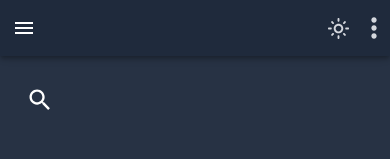
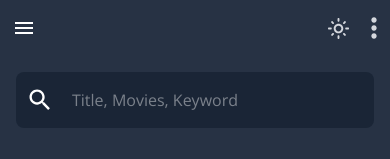
Before and after one commit to navins94/movie-app, a React (Vite) app: page / in a window 390 px wide. Shown: the top 159 px of the page. Built offline with nearby package versions, Linux system fonts and the light colour scheme.

Commit message:
Update search ui

```diff
--- a/src/components/Pages/MainLayout.tsx
+++ b/src/components/Pages/MainLayout.tsx
@@ -13,7 +13,7 @@ const MainLayout = () => {
       <Box
         component="main"
         sx={{
-          marginTop: { xs: "56px", sm: "56px", md: "0px", lg: "0px" },
+          marginTop: { xs: "56px", sm: "64px", md: "64px", lg: "0px" },
           flexGrow: 1,
           pt: 0,
           p: { xs: 2, md: 4, lg: 4 },
--- a/src/components/Pages/MoviesPage.tsx
+++ b/src/components/Pages/MoviesPage.tsx
@@ -23,7 +23,7 @@ const MoviesPage: React.FC = () => {
     <>
       <Box sx={{ py: 0, px: { xs: 0, sm: 1, md: 2 } }}>
         <Grid container spacing={4} alignItems="center">
-          <Grid item xs={12} sm={6} md={6} lg={6}>
+          <Grid item xs={12} sm={12} md={12} lg={6}>
             <SearchBar value={searchName} onChange={setSearchName} />
           </Grid>
           <Grid
@@ -32,7 +32,7 @@ const MoviesPage: React.FC = () => {
             sm={6}
             md={6}
             lg={6}
-            display={{ xs: "none", sm: "none", md: "initial", lg: "initial" }}
+            display={{ xs: "none", lg: "initial" }}
           >
             <Box display="flex" alignItems="center" justifyContent="flex-end">
               <IconButton>
--- a/src/components/UI/molecules/MovieDetail.tsx
+++ b/src/components/UI/molecules/MovieDetail.tsx
@@ -12,7 +12,6 @@ import ImageCarousel from "./ImageCarousel";
 import RatingProgressBar from "../atoms/RatingProgressBar";
 import ButtonComponent from "../atoms/Button";
 import Content from "./animation/Content";
-import { isMobileDevice } from "../../../utils/scrollUtils";
 
 interface MovieItemProps {
   movie: Movie;
@@ -52,7 +51,7 @@ const MovieDetailCard: React.FC<MovieItemProps> = ({ movie, animate }) => {
             flexDirection: "column",
             width: "100%",
             py: { sm: 1, md: 2 },
-            px: { sm: 2, md: 4 },
+            px: { sm: 2, md: 1, lg: 4 },
           }}
         >
           <CardContent sx={{ flex: "1 0 auto" }}>
@@ -126,21 +125,6 @@ const MovieDetailCard: React.FC<MovieItemProps> = ({ movie, animate }) => {
                 >
                   Watch Trailer
                 </ButtonComponent>
-                {isMobileDevice() && (
-                  <ButtonComponent
-                    variant="outlined"
-                    sx={{
-                      fontWeight: 800,
-                      textTransform: "capitalize",
-                      fontSize: 16,
-                      width: { xs: "100%", md: "10em" },
-                      color: "#e4e4e4",
-                      borderColor: "#e4e4e4",
-                    }}
-                  >
-                    Close
-                  </ButtonComponent>
-                )}
               </Box>
             </Box>
           </CardContent>
--- a/src/components/UI/molecules/SearchBar.tsx
+++ b/src/components/UI/molecules/SearchBar.tsx
@@ -1,7 +1,9 @@
 import React, { useState } from "react";
 import { InputAdornment, TextField, IconButton } from "@mui/material";
+import { useTheme } from "@mui/material/styles";
 import SearchIcon from "@mui/icons-material/Search";
 import CancelRoundedIcon from "@mui/icons-material/Close";
+import useMediaQuery from "@mui/material/useMediaQuery";
 
 interface SearchProps {
   value: string;
@@ -9,11 +11,12 @@ interface SearchProps {
 }
 
 const Search: React.FC<SearchProps> = ({ value, onChange }) => {
+  const theme = useTheme();
+  const matches = useMediaQuery(theme.breakpoints.up("lg"));
   const [active, setActive] = useState(false);
   const handleSearchChange = (event: React.ChangeEvent<HTMLInputElement>) => {
     onChange(event.target.value);
   };
-
   return (
     <TextField
       id="search"
@@ -27,14 +30,17 @@ const Search: React.FC<SearchProps> = ({ value, onChange }) => {
         borderRadius: "4px",
         "& fieldset": { border: "none" },
         "& .MuiInputBase-root": {
-          width: active ? "100%" : "0px",
+          width: { sm: "100%", lg: active ? "100%" : "0px" },
           p: 0,
-          background: active ? "#1A2536" : "transparent",
+          backgroundColor: {
+            xs: "#1A2536",
+            lg: active ? "#1A2536" : "transparent",
+          },
           transition: "width 0.4s ease-out",
           borderRadius: "8px",
         },
         "& input": {
-          opacity: active ? 1 : 0,
+          opacity: { sm: 1, lg: active ? 1 : 0 },
           transition: "0.5s",
           transitionDelay: active ? "0.2s" : "0s",
         },
@@ -43,8 +49,8 @@ const Search: React.FC<SearchProps> = ({ value, onChange }) => {
           padding: "0px 10px 0px 10px",
         },
         "& .MuiButtonBase-root": {
-          visibility: active ? "visible" : "hidden",
-          opacity: active ? 1 : 0,
+          visibility: { sm: "visible", lg: active ? "visible" : "hidden" },
+          opacity: { sm: 1, lg: active ? 1 : 0 },
           transition: active ? "0.5s" : "0s",
           transitionDelay: active ? "0.4s" : "0s",
         },
@@ -59,8 +65,9 @@ const Search: React.FC<SearchProps> = ({ value, onChange }) => {
           </InputAdornment>
         ),
         endAdornment: (
+          <>
+            {matches && (
               <IconButton
-            aria-label="toggle password visibility"
                 onClick={() => {
                   onChange("");
                   setActive(!active);
@@ -68,6 +75,18 @@ const Search: React.FC<SearchProps> = ({ value, onChange }) => {
               >
                 <CancelRoundedIcon sx={{ color: "#fff" }} />
               </IconButton>
+            )}
+            {!matches && value && (
+              <IconButton
+                onClick={() => {
+                  onChange("");
+                  setActive(!active);
+                }}
+              >
+                <CancelRoundedIcon sx={{ color: "#fff" }} />
+              </IconButton>
+            )}
+          </>
         ),
       }}
     />
--- a/src/components/UI/organisms/MovieList.tsx
+++ b/src/components/UI/organisms/MovieList.tsx
@@ -68,7 +68,6 @@ const MovieList: React.FC<MovieListProps> = ({ movies }) => {
   }, [isXs, isSm, isMd, isLg]);
 
   const data = useChunkedData(movies, chunkSize);
-  console.log(data);
 
   const [previousChunkSize, setPreviousChunkSize] = useState(chunkSize);
 
--- a/src/components/UI/organisms/sidebar/Sidebar.tsx
+++ b/src/components/UI/organisms/sidebar/Sidebar.tsx
@@ -29,7 +29,7 @@ const Sidebar = () => {
   const [mobileOpen, setMobileOpen] = useState(false);
 
   const theme = useTheme();
-  const isDesktopView = useMediaQuery(theme.breakpoints.up("md"));
+  const isDesktopView = useMediaQuery(theme.breakpoints.up("lg"));
 
   const drawerVariant = isDesktopView ? "permanent" : "temporary";
   const drawerDisplay = isDesktopView ? "none" : "block";
@@ -71,7 +71,9 @@ const Sidebar = () => {
         sx={{
           display: drawerDisplay,
           position: "fixed",
+          background: "#273244",
         }}
+        elevation={0}
       >
         <Toolbar
           sx={{
@@ -107,7 +109,7 @@ const Sidebar = () => {
       </AppBar>
       <Box
         component="nav"
-        sx={{ width: { md: sizeConfigs.sidebar.width }, flexShrink: { sm: 0 } }}
+        sx={{ width: { lg: sizeConfigs.sidebar.width }, flexShrink: { sm: 0 } }}
         aria-label="movie routes"
       >
         <Drawer
```
Lines whose indentation alone changed are shown as unchanged.
